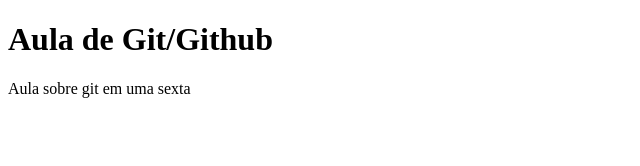
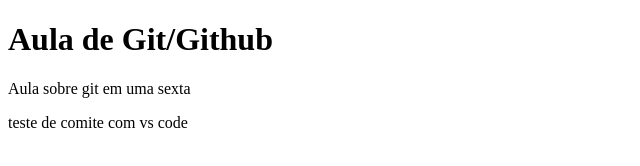
Before and after one commit to camilykisner/aula1, a plain HTML site: page index.html in a window 1280 px wide. Shown: the whole page, without its empty margins (0-640 px from the left). Drawn offline with Linux system fonts and the light colour scheme.

Commit message:
alterei a pagina inicial

```diff
--- a/index.html
+++ b/index.html
@@ -8,5 +8,6 @@
 <body>
     <h1>Aula de Git/Github</h1>
     <p>Aula sobre git em uma sexta</p>
+    <p> teste de comite com vs code</p>
 </body>
 </html>
```
